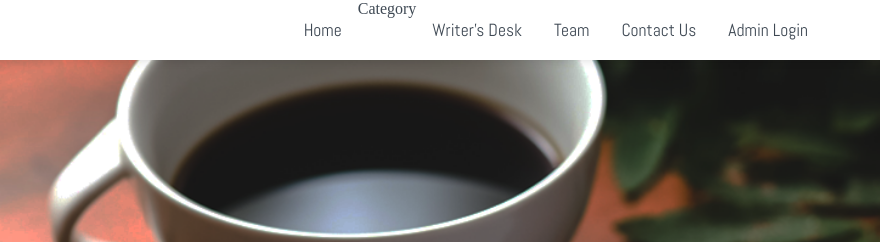
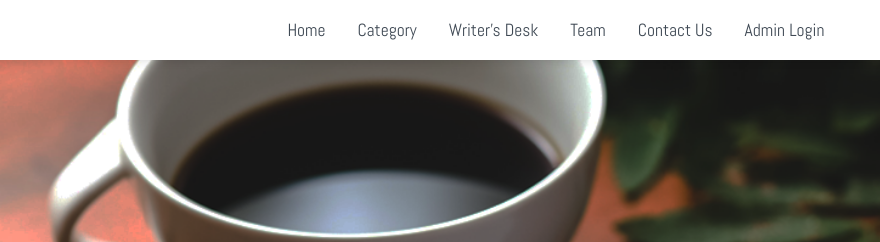
Before and after one commit to yashSrivstav/FullStackProject2, a website: page index.html in a window 1280 px wide. Shown: the top 242 px of the page, 91-971 px from the left. Drawn offline with Linux system fonts and the light colour scheme.

Commit message:
Update index.html

```diff
--- a/index.html
+++ b/index.html
@@ -42,7 +42,7 @@
                     </a>
 
                     <a class="myclass" href="#Category">
-                        <li class="nav-lin">
+                        <li class="nav-link">
                             Category
                         </li>
                     </a>
```
